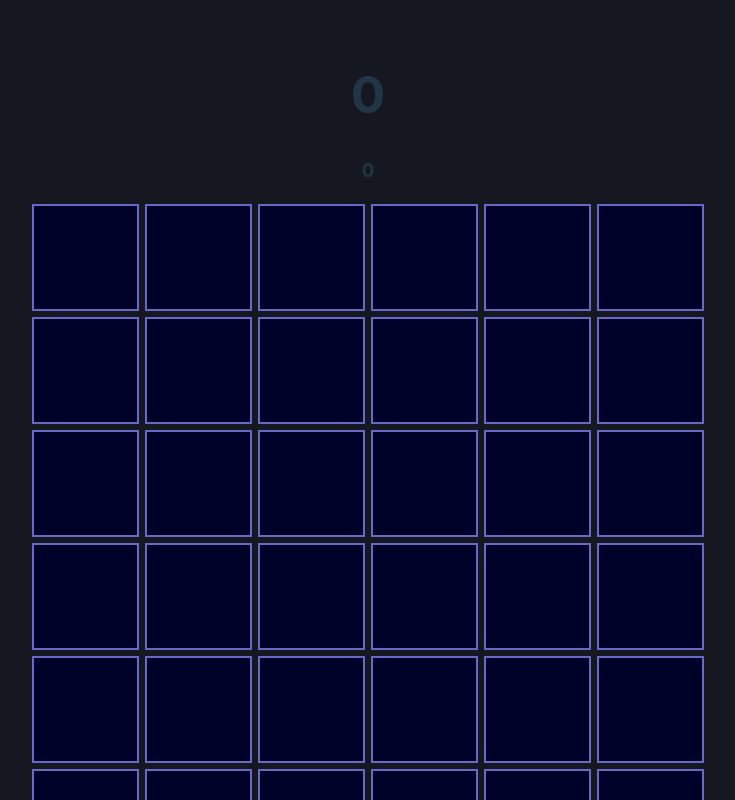
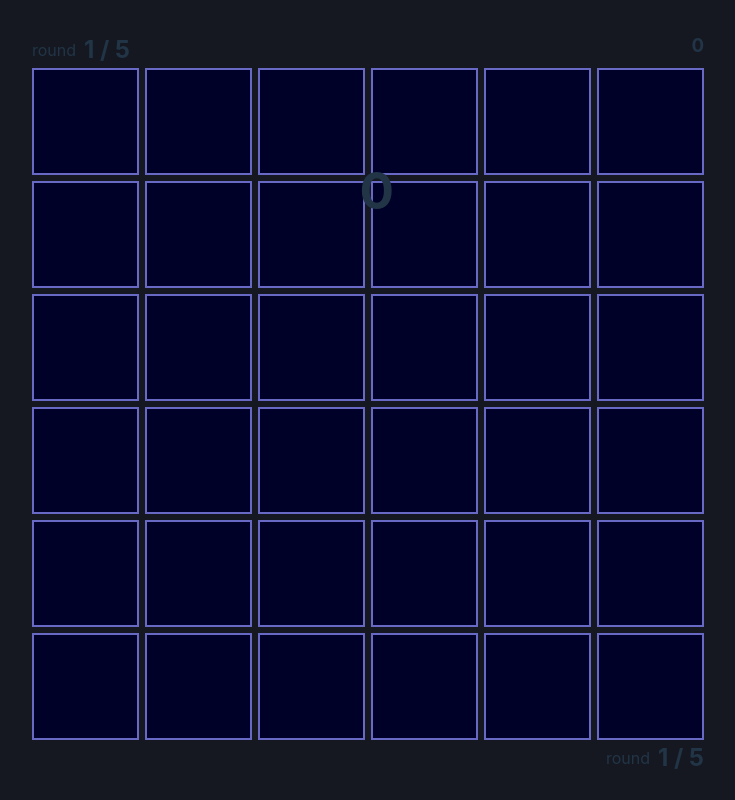
Before and after one commit to colespen/brainer, a React (Vite) app: page / in a window 1280 px wide. Shown: the top 800 px of the page, without its empty margins (272-1007 px from the left). Built offline with nearby package versions, Linux system fonts and the light colour scheme.

Commit message:
create basic game data structure

```diff
--- a/index.html
+++ b/index.html
@@ -4,7 +4,7 @@
     <meta charset="UTF-8" />
     <link rel="icon" type="image/svg+xml" href="" />
     <meta name="viewport" content="width=device-width, initial-scale=1.0" />
-    <title>B R A I N E R</title>
+    <title>B R A I NER</title>
   </head>
   <body>
     <div id="root"></div>
--- a/src/App.css
+++ /dev/null
@@ -1,21 +0,0 @@
-#root {
-  max-width: 1280px;
-  margin: 0 auto;
-  padding: 2rem;
-  text-align: center;
-}
-
-.game-board {
-  height: 42em;
-  width: 42em;
-  display: grid;
-  grid-gap: 6px; /* Gap between cards */
-}
-
-.board-card {
-  display: flex;
-  align-items: center;
-  justify-content: center;
-  border: 2px solid #6769c4;
-  /* border: 1px solid #32a1d6; */
-}
--- a/src/App.tsx
+++ b/src/App.tsx
@@ -1,8 +1,6 @@
-import "./App.css";
 import GameBoard from "./components/GameBoard";
 
 function App() {
-
   return (
     <>
       <GameBoard />
--- /dev/null
+++ b/src/components/GameBoard.css
@@ -0,0 +1,50 @@
+.game-board {
+  height: 42em;
+  width: 42em;
+  display: grid;
+  grid-gap: 6px; /* Gap between cards */
+}
+
+.board-card {
+  display: flex;
+  align-items: center;
+  justify-content: center;
+  border: 2px solid #6769c4;
+  /* border: 1px solid #32a1d6; */
+}
+
+.game-dashboard-top {
+  display: flex;
+  justify-content: space-between;
+}
+
+.game-alert {
+  position: absolute;
+  left: 6.42em;
+  top: 2.5em;
+  width: 50%;
+}
+.round-count {
+  display: flex;
+  align-items: center;
+}
+.round-count > h2 {
+  margin: 0;
+}
+.round-count > p {
+  /* margin-right: 1em; */
+  margin: 0 0.5em 0 0;
+}
+.game-dashboard-top > h3 {
+  margin: 0;
+}
+
+.game-dashboard-bottom {
+  display: flex;
+  flex-direction: row-reverse;
+  justify-content: space-between;
+}
+
+.new-game {
+  /* border: 2px solid #6769c4; */
+}
--- a/src/components/GameBoard.tsx
+++ b/src/components/GameBoard.tsx
@@ -2,33 +2,48 @@ import { useState, useEffect } from "react";
 import { useGenerateCardData } from "../lib/useGenerateCardData";
 import GameCard from "./GameCard";
 
+import "./GameBoard.css";
+
 const GameBoard = () => {
   // keeps track of id's of cards that have been flipped
   const [flippedCards, setFlippedCards] = useState<number[]>([]);
+  const [cardsFound, setcardsFound] = useState<number>(0);
   const [isNewRound, setNewRound] = useState<boolean>(true);
-  const [cardsFound, setcardsFound] = useState<number>(0);
   const [alert, setAlert] = useState<string | null>(null);
+  const [isWin, setIsWin] = useState<boolean>(false);
+  const [isLoss, setIsLoss] = useState<boolean>(false);
+  const [roundAmount, setRoundAmount] = useState<number>(5); // user setting
+  const [roundCount, setRoundCount] = useState<number>(1);
+  const [roundData, setRoundData] = useState<
+    { roundNum: number; win: boolean; points: number; guesses: number }[]
+  >([]);
 
   // SETTINGS temp harcode
   const gridN = 6;
-  const paintThresh = 0.12;
+  const paintMax = 0.1; // difficulty
   const revealDelay = 475;
 
   const { state, totalColorCards } = useGenerateCardData(
     gridN,
-    paintThresh,
+    paintMax,
     isNewRound
   );
   const [cardData, setCardData] = state;
-
-  const isWin = cardData.length !== 0 && cardsFound === totalColorCards;
-  const isInitGuessCount =
-    isNewRound || flippedCards.length === cardData.length;
 
   // handle board reset on wins and new rounds
   // turn up cards on first render then over after delay
   useEffect(() => {
     const cardIdList = cardData.map((card) => card.id);
+
+    if (isLoss) {
+      setAlert("nice try no cig");
+      const lossTimeout = setTimeout(() => {
+        setIsLoss(false);
+        setAlert(null);
+        setNewRound(true);
+      }, 2000);
+      return () => clearTimeout(lossTimeout);
+    }
 
     if (isWin) {
       setAlert("Solid.");
@@ -41,15 +56,21 @@ const GameBoard = () => {
     }
 
     if (isNewRound) {
-      // setAlert("START YOUR BRAINED!");
-      setAlert("Next Round. . .");
+      setAlert("Next Round");
+      const roundReadyTimeout = setTimeout(() => {
+        setAlert("Prepare Yourself. . .");
+      }, 1500);
       setFlippedCards([]);
       const newRoundTimeout = setTimeout(() => {
         setAlert(null);
         setNewRound(false);
         setFlippedCards(cardIdList);
-      }, 2000);
-      return () => clearTimeout(newRoundTimeout);
+        if (flippedCards.length) setRoundCount((prev) => prev + 1);
+      }, 3500);
+      return () => {
+        clearTimeout(roundReadyTimeout);
+        clearTimeout(newRoundTimeout);
+      };
     } else {
       // (FLIP CARDS AFTER newRoundTimeout DELAY) set array of all id's of cards
       setFlippedCards(cardIdList);
@@ -60,7 +81,36 @@ const GameBoard = () => {
       }, revealDelay);
       return () => clearTimeout(gridResetTimeout);
     }
-  }, [isNewRound, isWin]);
+  }, [isNewRound, isLoss, isWin]);
+
+  // if wrong card clicked set round win: false
+  useEffect(() => {
+    if (cardData.length !== 0 && cardsFound === totalColorCards) {
+      setIsWin(true);
+      setRoundData((prev) => [
+        ...prev,
+        {
+          roundNum: roundData.length + 1,
+          win: true,
+          points: cardsFound,
+          guesses: flippedCards.length,
+        },
+      ]);
+    } else {
+      setIsWin(false);
+    }
+    if (isLoss) {
+      setRoundData((prev) => [
+        ...prev,
+        {
+          roundNum: roundData.length + 1,
+          win: false,
+          points: cardsFound,
+          guesses: flippedCards.length,
+        },
+      ]);
+    }
+  }, [cardsFound, isLoss]);
 
   const handleCardClick = (id: number) => {
     if (!flippedCards.includes(id)) {
@@ -69,15 +119,29 @@ const GameBoard = () => {
     if (cardData[id].isColor) {
       setcardsFound((prevCardsFound) => prevCardsFound + 1);
     } else {
+      setIsLoss(true);
       console.log("nope");
     }
   };
 
+  console.log(roundData);
+
   return (
     <>
-      <div className="score-dashboard">
-        <h1>{alert || cardsFound}</h1>
-        <h3>{isInitGuessCount ? 0 : flippedCards.length}</h3>
+      <div className="game-dashboard-top">
+        <span className="round-count">
+          <p>round</p>{" "}
+          <h2>
+            {roundCount} / {roundAmount}
+          </h2>
+        </span>
+
+        <h1 className="game-alert">{alert || cardsFound}</h1>
+        <h3>
+          {isNewRound || flippedCards.length === cardData.length
+            ? 0
+            : flippedCards.length}
+        </h3>
       </div>
       <div
         className="game-board"
@@ -92,12 +156,23 @@ const GameBoard = () => {
             flippedCards={flippedCards}
             color={card.color}
             handleCardClick={handleCardClick}
+            isLoss={isLoss}
+            isWin={isWin}
+            isNewRound={isNewRound}
           />
         ))}
       </div>
+      <div className="game-dashboard-bottom">
+        <span className="round-count">
+          <p>round</p>{" "}
+          <h2>
+            {roundCount} / {roundAmount}
+          </h2>
+        </span>
+      </div>
       <br></br>
       <br></br>
-      <button onClick={() => setNewRound(true)}>new game</button>
+      <button className="new-game" onClick={() => setNewRound(true)}>new game</button>
     </>
   );
 };
--- a/src/components/GameCard.tsx
+++ b/src/components/GameCard.tsx
@@ -5,6 +5,9 @@ export interface GameCardProps {
   flippedCards: number[];
   color: string;
   handleCardClick: (id: number) => void;
+  isLoss: boolean,
+  isWin: boolean,
+  isNewRound: boolean,
 }
 
 const GameCard = ({
@@ -12,16 +15,20 @@ const GameCard = ({
   flippedCards,
   color,
   handleCardClick,
+  isLoss,
+  isWin,
+  isNewRound
 }: GameCardProps) => {
   const isFlipped = flippedCards.includes(id);
 
   return (
-    <div
+    <button
       className={`board-card ${isFlipped ? "flipped" : ""}`}
       style={{ backgroundColor: isFlipped ? color : colorMap.faceDown }}
       // style={{ backgroundColor: color }}
       onClick={() => handleCardClick(id)}
-    ></div>
+      disabled={isLoss || isWin || isNewRound}
+    ></button>
   );
 };
 
--- a/src/index.css
+++ b/src/index.css
@@ -12,6 +12,13 @@
   -webkit-font-smoothing: antialiased;
   -moz-osx-font-smoothing: grayscale;
   -webkit-text-size-adjust: 100%;
+}
+
+#root {
+  max-width: 1280px;
+  margin: 0 auto;
+  padding: 2rem;
+  text-align: center;
 }
 
 a {
@@ -38,9 +45,11 @@ h1 {
 }
 
 button {
-  border-radius: 8px;
-  border: 1px solid transparent;
-  padding: 0.6em 1.2em;
+  /* border-radius: 3px; */
+  height: 107px;
+  width: 107px;
+  border: 2px solid transparent;
+  padding: 0.6em 0.5em;
   font-size: 1em;
   font-weight: 500;
   font-family: inherit;
@@ -49,12 +58,12 @@ button {
   transition: border-color 0.25s;
 }
 button:hover {
-  border-color: #646cff;
+  border-color: #6769c4;;
 }
-button:focus,
+/* button:focus,
 button:focus-visible {
   outline: 4px auto -webkit-focus-ring-color;
-}
+} */
 
 @media (prefers-color-scheme: light) {
   :root {
--- a/src/lib/useGenerateCardData.ts
+++ b/src/lib/useGenerateCardData.ts
@@ -3,11 +3,15 @@ import { colorMap } from "../datatypes.ts/colortypes";
 import { Card } from "../datatypes.ts/cardtypes";
 
 /**
- * all this is doing is assigning the specified number of card ids.
+ * @param gridN grid size
+ * @param paintMax max number of colored cards
+ * @param isNewRound boolean to trigger new round
+ * @returns cardData state and totalColorCards
+ * @description generates card data for game and randomly assigns colors to cards
  *  */
 function useGenerateCardData(
   gridN: number,
-  paintThresh: number,
+  paintMax: number,
   isNewRound: boolean
 ): {
   state: [Card[], React.Dispatch<React.SetStateAction<Card[]>>];
@@ -24,21 +28,38 @@ function useGenerateCardData(
 
     // Generate card ids (instead of c-style loop use from())
     const newData: Card[] = Array.from({ length: totalCards }, (_, i) => {
-      let randomPaint = colorMap.none;
-      let isColor = false;
-      if (Math.random() < paintThresh) {
-        randomPaint = colorMap.blue;
-        isColor = true;
-      }
       return {
         id: i,
-        color: randomPaint,
-        isColor,
+        color: colorMap.none,
+        isColor: false,
       };
     });
-    const totalColorCardsCount = newData.filter((card) => card.isColor).length;
+    let colorCardsCount = 0;
+
+    // assign at least one colored card
+    let randomIndex = Math.floor(Math.random() * totalCards);
+    newData[randomIndex].color = colorMap.blue;
+    newData[randomIndex].isColor = true;
+    colorCardsCount++;
+
+    // assign random color to remaining cards within range
+    const maxColorCards = Math.floor(totalCards * paintMax);
+    // create new array of all indexes to later splice from
+    const availableIndexes = Array.from({ length: totalCards }, (_, i) => i);
+
+   // assign colors until max
+    while (colorCardsCount < maxColorCards) {
+      randomIndex = Math.floor(Math.random() * availableIndexes.length);
+      // currentIndex is random deleted index retruned from splice
+      const currentIndex = availableIndexes.splice(randomIndex, 1)[0];
+
+      newData[currentIndex].color = colorMap.blue;
+      newData[currentIndex].isColor = true;
+      colorCardsCount++;
+    }
+
     setCardData(newData);
-    setTotalColorCards(totalColorCardsCount);
+    setTotalColorCards(colorCardsCount);
   }, [gridN, isNewRound]); // [..., blockFreq] ?
 
   return { state: [cardData, setCardData], totalColorCards };
```
Also changed, not shown: 1 other file (tests, documents, lock files or other folders).
